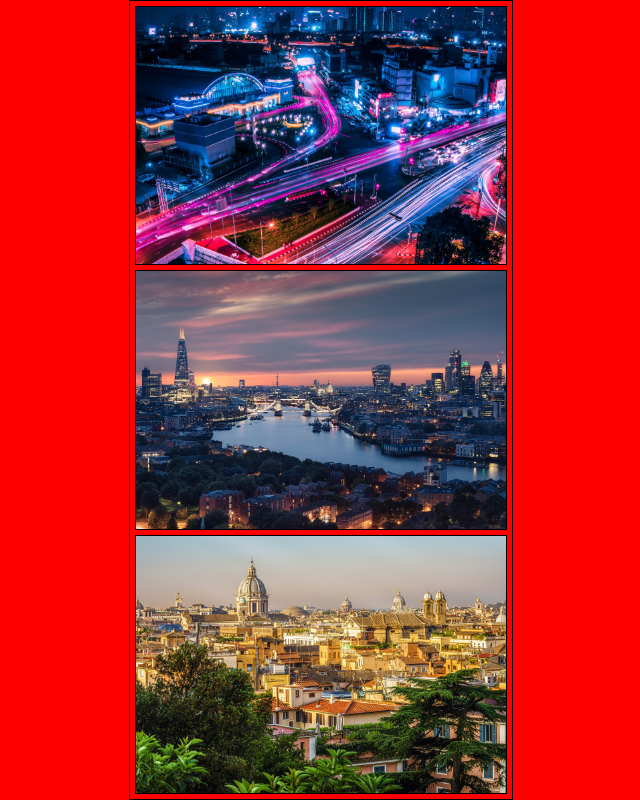
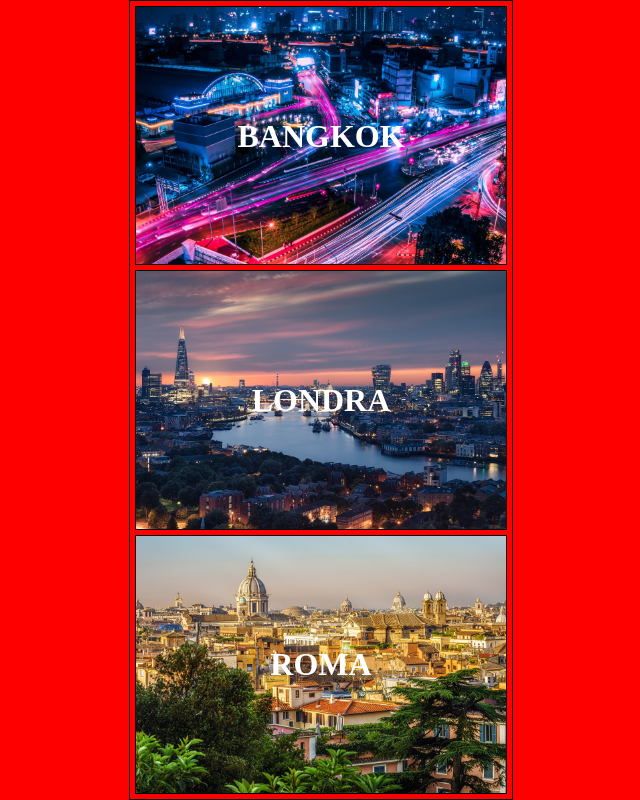
Before and after one commit to rakhan177/htmlcss-airbnb, a plain HTML site: page index.html in a window 1280 px wide. Shown: the whole page, without its empty margins (319-959 px from the left). Drawn offline with Linux system fonts and the light colour scheme.

Commit message:
aggiunta titolo

```diff
--- a/css/style.css
+++ b/css/style.css
@@ -24,7 +24,7 @@
   border: 1px solid black;
   background-position: center;
   background-size: cover;
-  /* margin-bottom: 5px; */
+  position: relative;
 }
 
 .section-main:first-child, .section-main:nth-child(2){
@@ -42,3 +42,11 @@
 .section-main:last-child{
   background-image: url("../img/roma.jpg");
 }
+
+.section-main > h1{
+  position: absolute;
+  top: 50%;
+  left: 50%;
+  transform: translate(-50%, -50%);
+  color: #fff;
+}
--- a/index.html
+++ b/index.html
@@ -12,16 +12,22 @@
       <main>
         <!-- divido main in 3 sezioni -->
         <div class="section-main">
-
+            <!-- titolo -->
+            <h1>BANGKOK</h1>
+            <!-- / titolo -->
         </div>
         <div class="section-main">
-
+          <!-- titolo -->
+          <h1>LONDRA</h1>
+          <!-- / titolo -->
         </div>
         <div class="section-main">
-
+          <!-- titolo -->
+          <h1>ROMA</h1>
+          <!-- / titolo -->
         </div>
       </main>
-
+      <!-- / fine contenuto -->
     </div>
   </body>
 </html>
```
